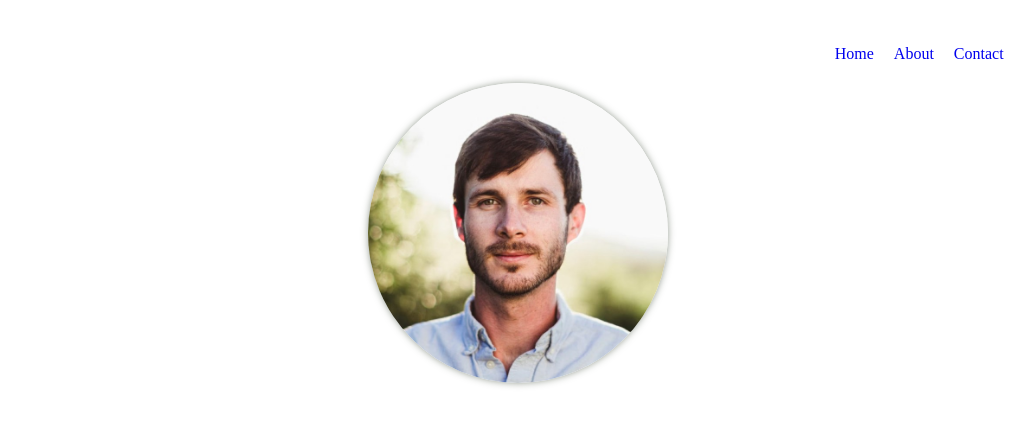
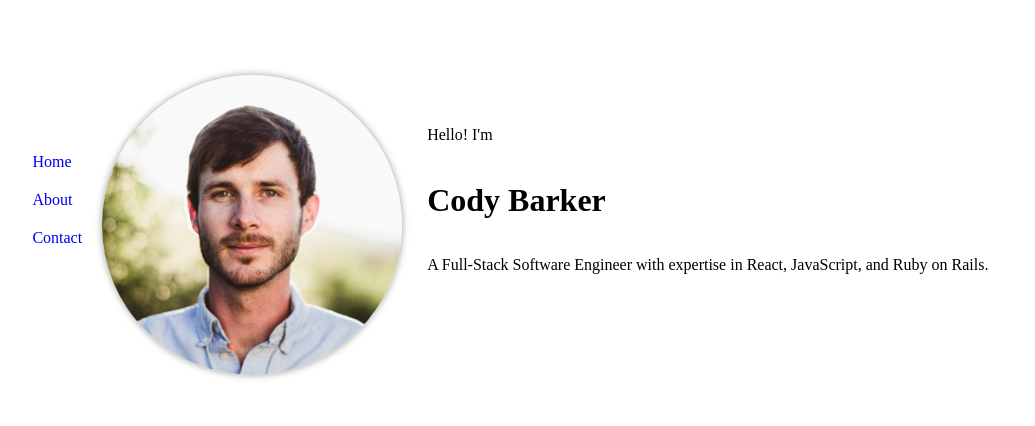
Before and after one commit to cody-barker/portfolio-website, a JavaScript app: page / in a window 1280 px wide. Shown: the top 426 px of the page, without its empty margins (122-1157 px from the left). Built offline with nearby package versions, Linux system fonts and the light colour scheme; the HTML template or start-up script is replaced by a standard one.

Commit message:
style navbar to the left as column

```diff
--- a/src/pages/Home.js
+++ b/src/pages/Home.js
@@ -4,6 +4,11 @@ function Home() {
   return(
     <div className="container">
       <img src={headshot} alt="headshot"/>
+      <div className="home-header">
+        <p>Hello! I'm</p>
+        <h1>Cody Barker</h1>
+        <p>A Full-Stack Software Engineer with expertise in React, JavaScript, and Ruby on Rails.</p>
+      </div>
     </div>
   )
 }
--- a/src/styles/App.css
+++ b/src/styles/App.css
@@ -7,11 +7,13 @@ main {
   margin-right: 10%;
   margin-top: 2%;
   margin-bottom: 2%;
+  display: flex;
 }
 
 nav {
   display: flex;
-  justify-content: flex-end;
+  justify-content: center;
+  flex-direction: column;
   padding: 10px;
 }
 
@@ -23,10 +25,11 @@ nav {
 .container {
   display: flex;
   align-items: center;
-  flex-direction: column;
+  flex-direction: row;
 }
 
 .container img {
+  margin-top: 50px;
   width: 300px;
   height: 300px;
   border-radius: 50%;
@@ -34,6 +37,12 @@ nav {
   box-shadow: 0 0 7px rgba(45, 59, 38, 0.5);
 }
 
+.home-header {
+  display: flex;
+  flex-direction: column;
+  justify-content: flex-start;
+  margin-left: 25px;
+}
 
 .large-text {
   font-size: x-large;
```
